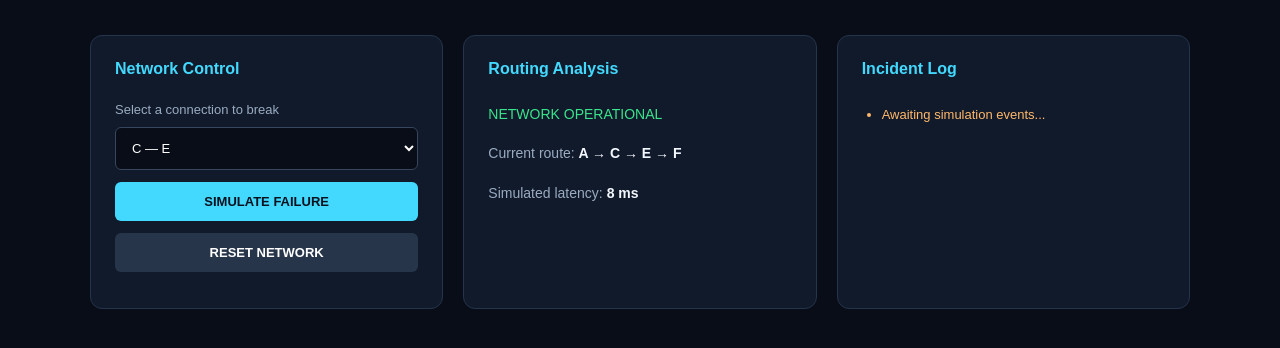
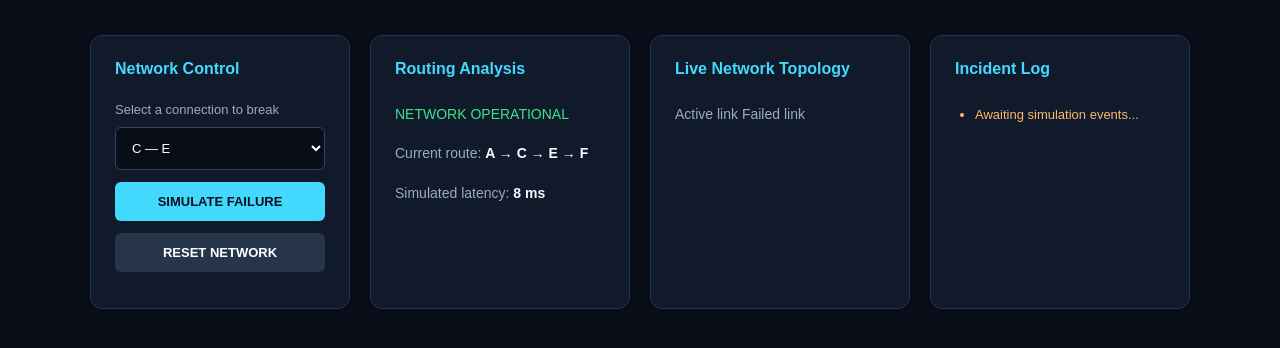
Before and after one commit to rohitsingh4073-create/Paradox, a Flask app: page / in a window 1280 px wide. Shown: the part 132-480 px from the top of the page. Run offline with Flask 3, Linux system fonts and the light colour scheme; data that the repository does not hold is empty.

Commit message:
Update index.html

```diff
--- a/templates/index.html
+++ b/templates/index.html
@@ -39,6 +39,17 @@
             <p>Simulated latency: <strong id="latency">—</strong></p>
         </section>
 
+
+        <section class="panel network-panel">
+            <h2>Live Network Topology</h2>
+            <div id="network-graph"></div>
+            <p class="legend">
+                <span class="healthy-dot"></span> Active link
+                <span class="failed-dot"></span> Failed link
+            </p>
+        </section>
+
+
         <section class="panel">
             <h2>Incident Log</h2>
             <ul id="events">
```
